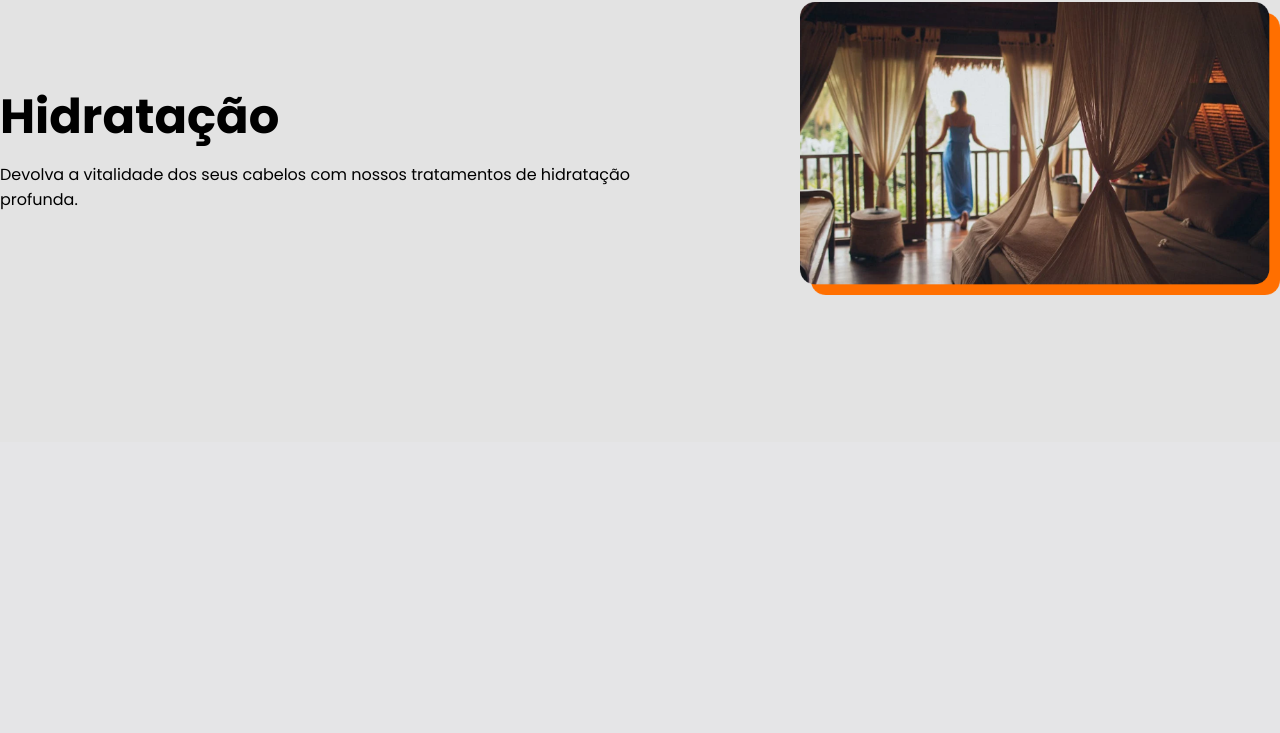
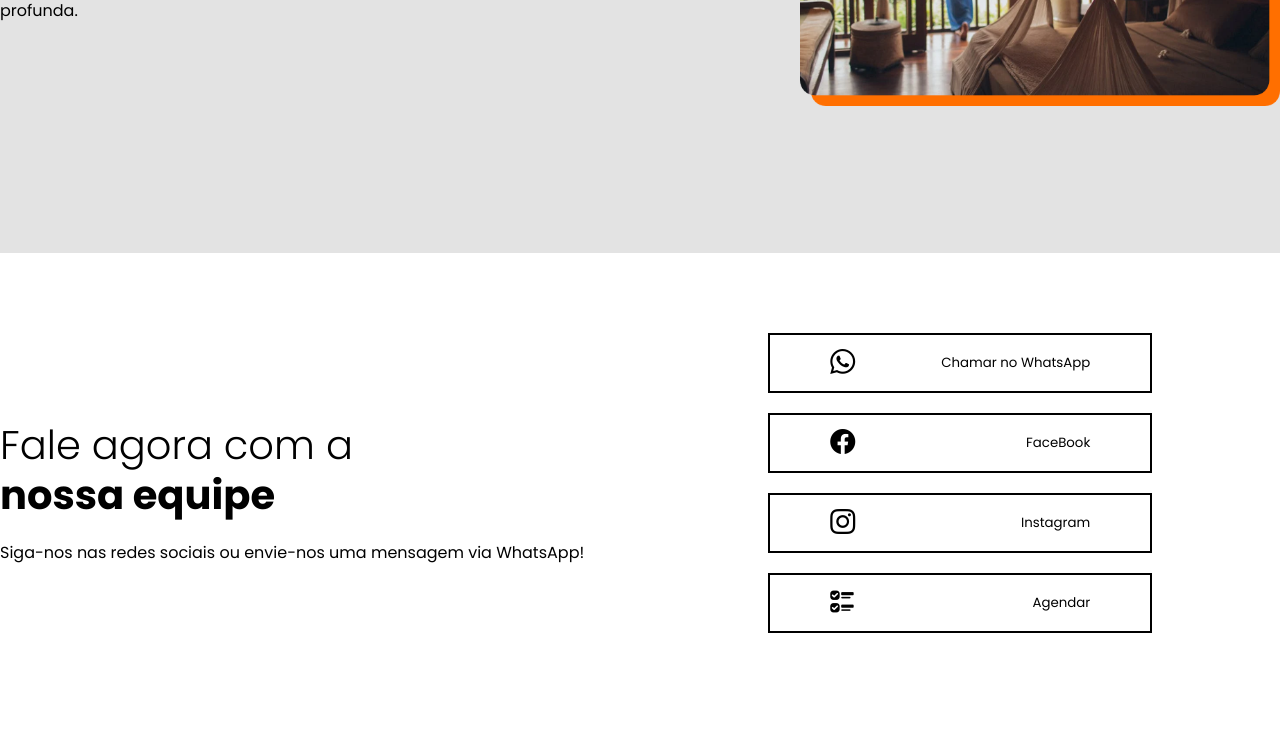
Before and after one commit to LeonardoDinizs/salao, a Django app: page / in a window 1280 px wide. Shown: the part 2496-3229 px from the top of the page. Before the commit the page ends 2791 px from the top, so only its background shows below. Run offline with Django 5.2, Linux system fonts and the light colour scheme.

Commit message:
modified:   app/static/css/style.css 	modified:   app/static/imagens/corte.png 	modified:   app/templates/index.html

```diff
--- a/app/static/css/style.css
+++ b/app/static/css/style.css
@@ -143,3 +143,59 @@ section.serviços{
 .itens-container .txt-itens h3 span{
     font-weight: 300;
 }
+
+/* Estilo dos botões de contato */
+section.contato{
+    background-color: #fff;
+    padding: 80px 0;
+}
+
+.txt-contato, .icons-contato{
+    display: inline-block;
+    width: 50%;
+    margin-right: -4px;
+    vertical-align: middle;
+}
+
+.contato .txt-contato h3{
+    font-size: 2.5em;
+    line-height: 50px;
+    font-weight: 300;
+    margin-bottom: 20px;
+}
+
+.contato .txt-contato h3 span{
+    display: block;
+    font-weight: 700;
+}
+
+.contato .icons-contato a{
+    text-decoration: none;
+}
+
+.contato .icons-contato button{
+    display: flex;
+    align-items: center;
+    justify-content: space-between;
+
+    width: 60%;
+    height: 60px;
+    margin: 0 auto 20px auto;
+    padding: 0 60px;
+
+    background-color: transparent;
+    border: 2px solid #000;
+    cursor: pointer;
+    transition: .5s;
+}
+
+.contato .icons-contato button i{
+    font-size: 25px;
+}
+
+.contato .icons-contato button:hover{
+    background-color: #000;
+}
+.contato .icons-contato button:hover i, .contato .icons-contato button:hover p{
+    color: #fff;
+}
--- a/app/templates/index.html
+++ b/app/templates/index.html
@@ -12,6 +12,10 @@
     <link rel="preconnect" href="https://fonts.gstatic.com" crossorigin>
     <link href="https://fonts.googleapis.com/css2?family=Poppins:ital,wght@0,100;0,200;0,300;0,400;0,500;0,600;0,700;0,800;0,900;1,100;1,200;1,300;1,400;1,500;1,600;1,700;1,800;1,900&display=swap" rel="stylesheet">
     <!-- /Google fonts-->
+
+    <!-- Bootstrap icons-->
+    <link rel="stylesheet" href="https://cdn.jsdelivr.net/npm/bootstrap-icons@1.11.3/font/bootstrap-icons.min.css">
+    <!-- /Bootstrap icons-->
   </head>
 
   <body>
@@ -135,5 +139,36 @@
             </div>
 
         </section>
+
+        <section class="contato">
+
+            <div class="interface">
+
+              <article class="txt-contato">
+                <h3>Fale agora com a
+                    <span>nossa equipe</span></h3>
+                    <p>Siga-nos nas redes sociais ou envie-nos uma mensagem via WhatsApp!</p>
+              </article>
+
+              <article class="icons-contato">
+
+                <a href="#">
+                    <button><i class="bi bi-whatsapp"></i><p>Chamar no WhatsApp</p></Button>
+                </a>
+                <a href="#">
+                    <button><i class="bi bi-facebook"></i></i><p>FaceBook</p></Button>
+                </a>
+                <a href="#">
+                    <button><i class="bi bi-instagram"></i><p>Instagram</p></Button>
+                </a>
+                <a href="#">
+                    <button><i class="bi bi-ui-checks"></i><p>Agendar</p></Button>
+                </a>
+
+              </article>
+
+            </div>
+        </section>
+
   </body>
 </html>
```
Also changed, not shown: app/static/imagens/00.png (deleted), app/static/imagens/corte.png.
